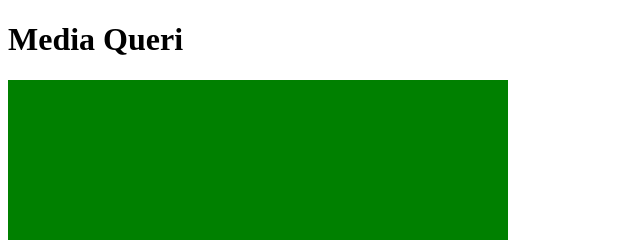
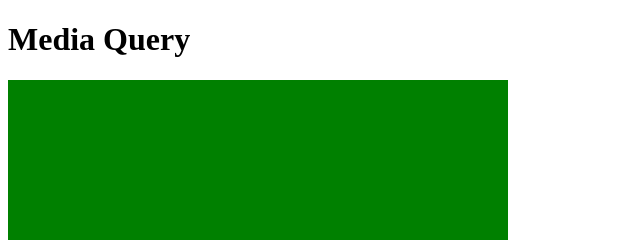
Before and after one commit to dawoodbd/media_query_test, a plain HTML site: page index.html in a window 1280 px wide. Shown: the top 240 px of the page, 0-640 px from the left. Drawn offline with Linux system fonts and the light colour scheme.

Commit message:
Update index.html

```diff
--- a/index.html
+++ b/index.html
@@ -7,7 +7,7 @@
     <link rel="stylesheet" href="./style.css">
 </head>
 <body>
-    <h1>Media Queri</h1>
+    <h1>Media Query</h1>
     <div class="done"></div>
 </body>
 </html>
```
